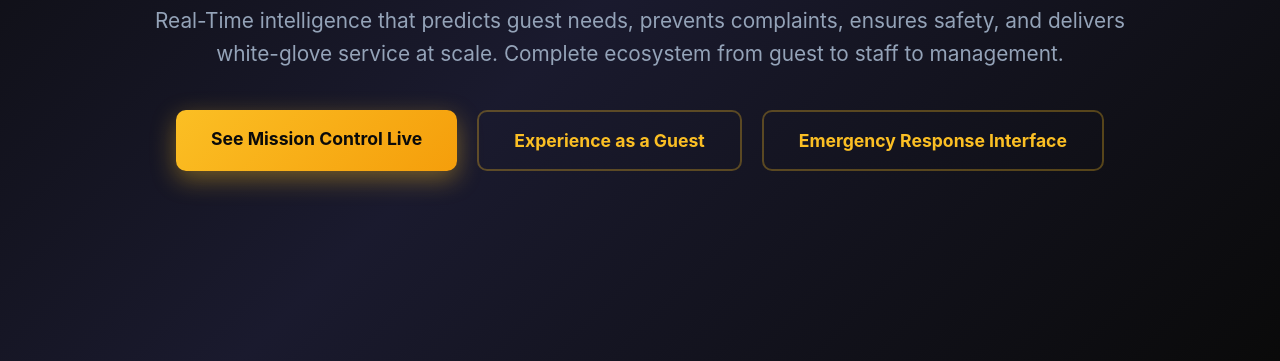
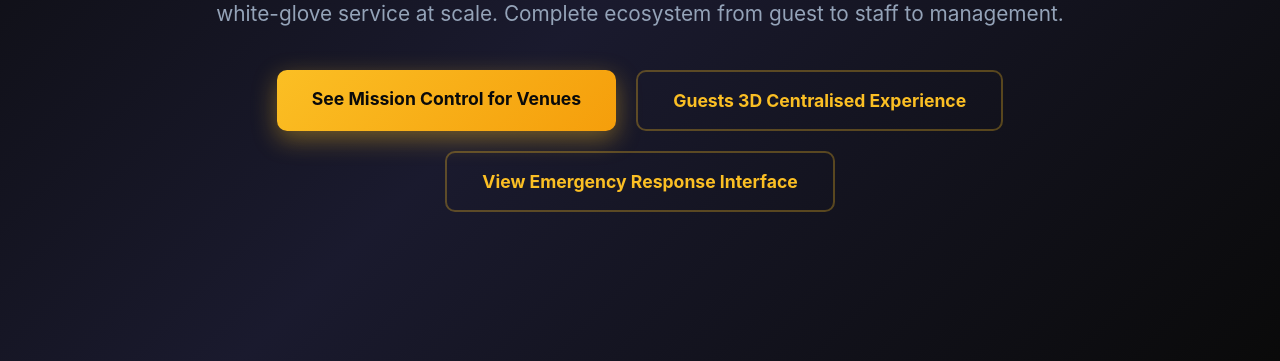
Before and after one commit to stevooooooo777/insane-marketing-frontend, a website: page index.html in a window 1280 px wide. Shown: the part 439-800 px from the top of the page. Drawn offline with nearby package versions, Linux system fonts and the light colour scheme.

Commit message:
Update cta buttons

```diff
--- a/index.html
+++ b/index.html
@@ -988,9 +988,9 @@
             </p>
 
             <div class="hero-ctas">
-                <a href="/VIP" target="_blank" class="btn-primary">See Mission Control Live</a>
-                <a href="/table-experience" target="_blank" class="btn-secondary">Experience as a Guest</a>
-<a href="/emergency" target="_blank" class="btn-secondary">Emergency Response Interface</a>
+                <a href="/VIP" target="_blank" class="btn-primary">See Mission Control for Venues</a>
+                <a href="/table-experience" target="_blank" class="btn-secondary">Guests 3D Centralised Experience</a>
+<a href="/emergency" target="_blank" class="btn-secondary">View Emergency Response Interface</a>
 
             </div>
         </div>
```
